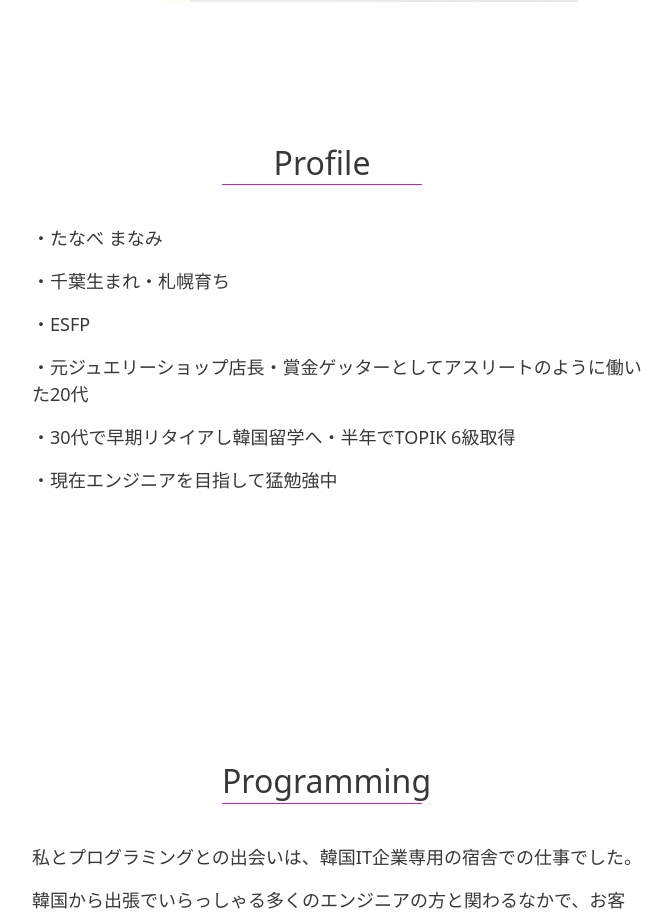
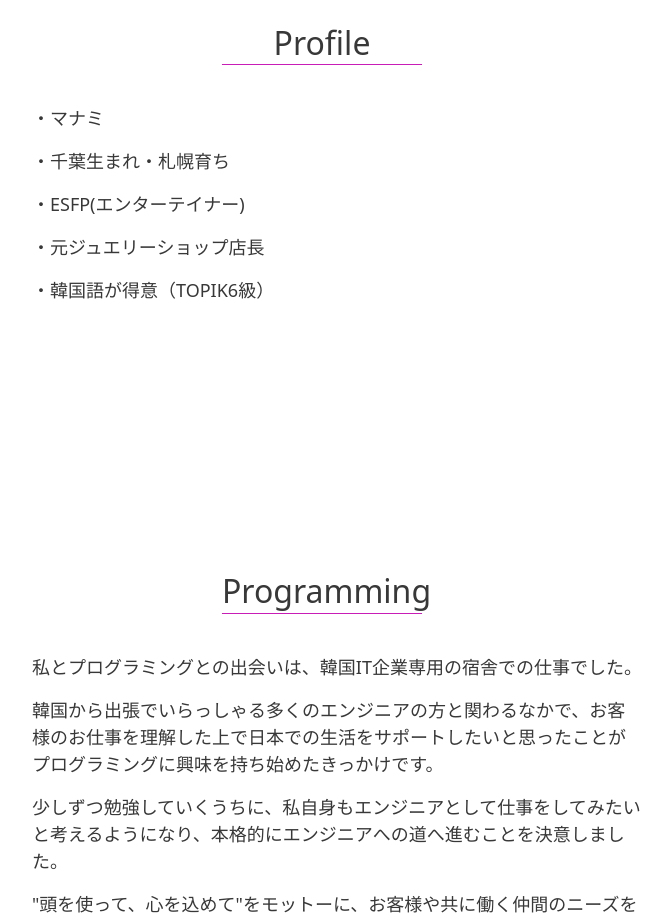
Before and after one commit to manami0624/portfolio, a plain HTML site: page index.html in a window 1280 px wide. Shown: the part 830-1744 px from the top of the page, without its empty margins (318-990 px from the left). Drawn offline with nearby package versions, Linux system fonts and the light colour scheme.

Commit message:
プロフィール変更

```diff
--- a/index.html
+++ b/index.html
@@ -64,19 +64,18 @@
     <div class="contents">
       <div class="first-view">
         <!--写真を表示する-->
-        <div class="logo">Manami Tanabe's portfolio</div>
+        <div class="logo">MANAMI's portfolio</div>
         <img src="images/profile2.jpg" alt="トップ画像" class="top-image">
       </div>
 
       <div class="upper-content", id="profile">
         <h2 class="heading-name"><a href="#profile">Profile</a></h2>
         <ul class="messages">
-          <li class="message">・たなべ まなみ</li>
+          <li class="message">・マナミ</li>
           <li class="message">・千葉生まれ・札幌育ち</li>
-          <li class="message">・ESFP</li>
-          <li class="message">・元ジュエリーショップ店長・賞金ゲッターとしてアスリートのように働いた20代</li>
-          <li class="message">・30代で早期リタイアし韓国留学へ・半年でTOPIK 6級取得</li>
-          <li class="message">・現在エンジニアを目指して猛勉強中</li>
+          <li class="message">・ESFP(エンターテイナー)</li>
+          <li class="message">・元ジュエリーショップ店長</li>
+          <li class="message">・韓国語が得意（TOPIK6級）</li>
         </ul>
       </div>
 
```
Also changed, not shown: kr.html (+2 -2 lines).
